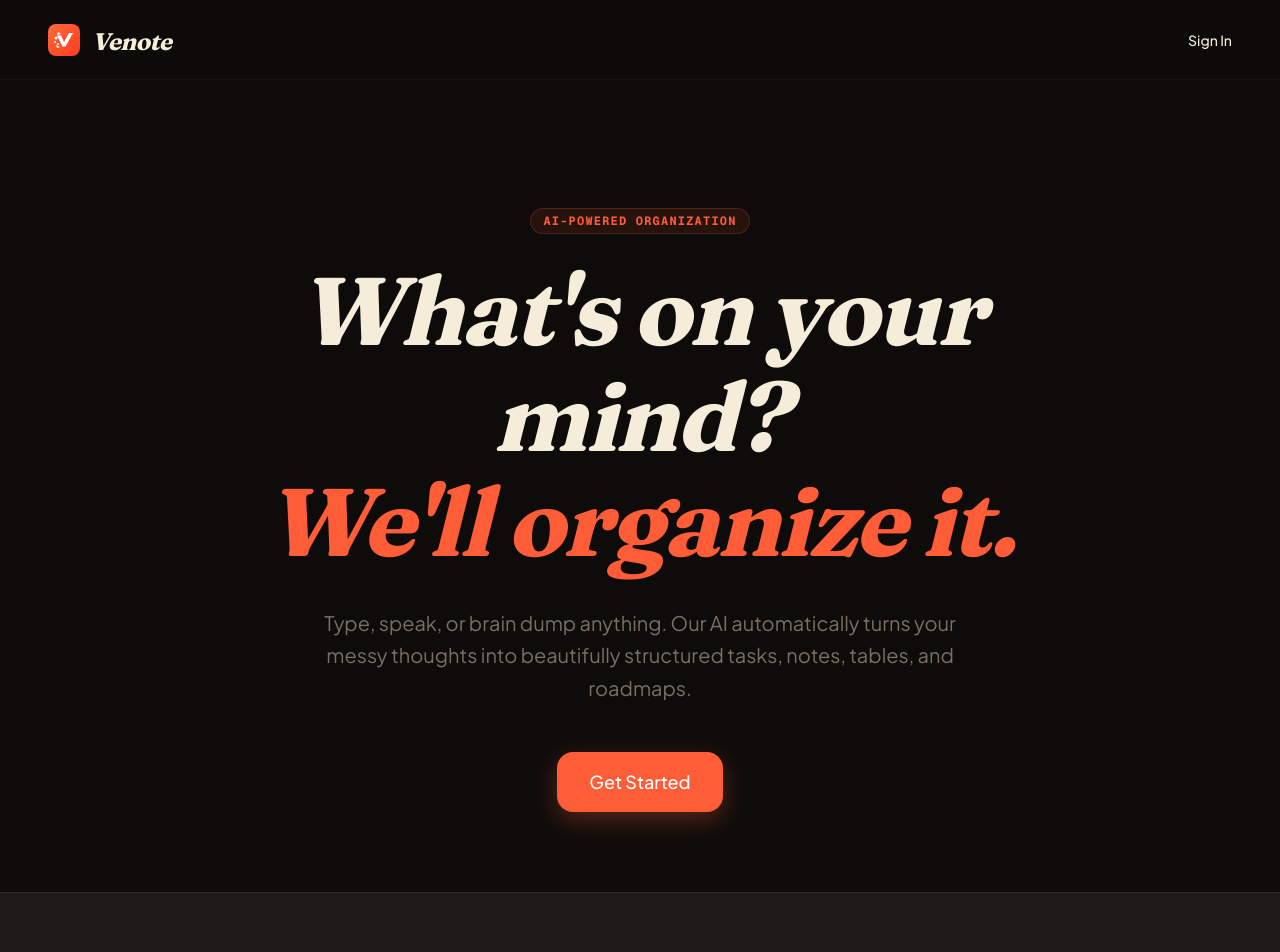
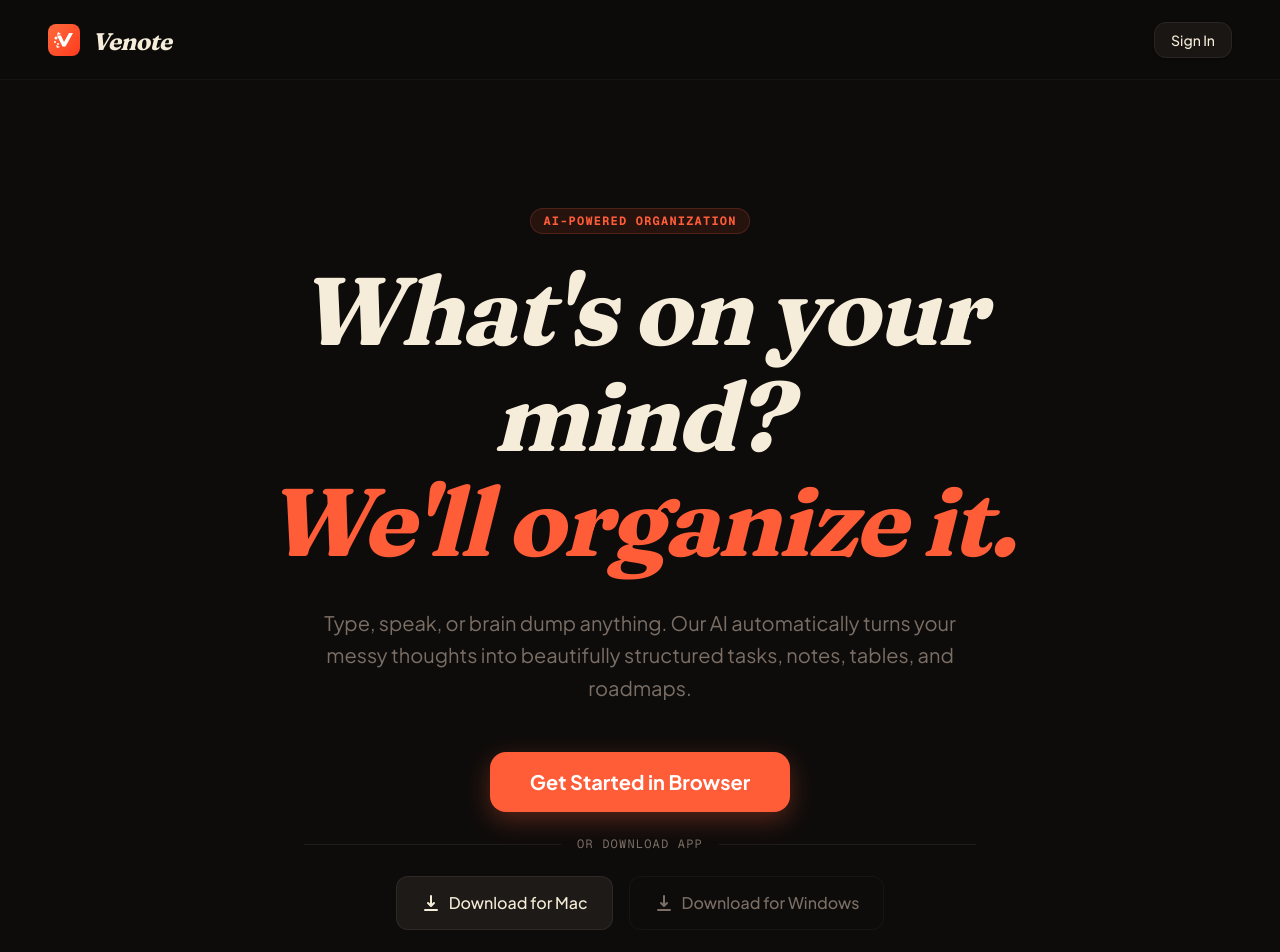
Before and after one commit to vkprofessional1031-svg/Venote, a Next.js app: page / in a window 1280 px wide. Shown: the top 952 px of the page. Built offline with nearby package versions, Linux system fonts and the light colour scheme; no server answers.

Commit message:
Add desktop app downloads to landing page

```diff
--- a/src/app/page.tsx
+++ b/src/app/page.tsx
@@ -8,6 +8,7 @@ import { supabase } from '@/lib/supabase';
 export default function LandingPage() {
   const router = useRouter();
   const [loading, setLoading] = useState(true);
+  const [detectedOS, setDetectedOS] = useState<'mac' | 'windows' | 'other'>('other');
 
   useEffect(() => {
     supabase.auth.getSession().then(({ data: { session } }) => {
@@ -17,7 +18,65 @@ export default function LandingPage() {
         setLoading(false);
       }
     });
+
+    const platform = window.navigator.platform.toLowerCase();
+    const userAgent = window.navigator.userAgent.toLowerCase();
+    if (platform.includes('mac') || userAgent.includes('mac')) {
+      setDetectedOS('mac');
+    } else if (platform.includes('win') || userAgent.includes('win')) {
+      setDetectedOS('windows');
+    }
   }, [router]);
+
+  const ActionButtons = () => (
+    <div className="flex flex-col items-center gap-6 w-full max-w-2xl mt-4">
+      {/* Main Web App CTA */}
+      <Link
+        href="/login"
+        className="px-10 py-4 bg-primary-accent text-white font-bold rounded-2xl hover:brightness-110 transition-all shadow-[0_8px_24px_0_rgba(255,92,56,0.3)] text-xl w-full sm:w-auto text-center"
+      >
+        Get Started in Browser
+      </Link>
+
+      <div className="flex items-center gap-4 w-full">
+        <div className="h-px bg-hairline flex-1"></div>
+        <span className="text-muted-text text-xs font-mono uppercase tracking-widest">or download app</span>
+        <div className="h-px bg-hairline flex-1"></div>
+      </div>
+
+      <div className="flex flex-col sm:flex-row items-center justify-center gap-4 w-full">
+        <a
+          href="https://github.com/vkprofessional1031-svg/Venote/releases/download/v1.0.0/Venote-1.0.0-arm64.dmg"
+          download
+          className={`w-full sm:w-auto px-6 py-3.5 rounded-xl font-medium transition-all flex items-center justify-center gap-2 border ${
+            detectedOS === 'mac' || detectedOS === 'other'
+              ? 'bg-card border-hairline hover:border-primary-accent text-primary-text'
+              : 'bg-background border-hairline/50 text-muted-text hover:text-primary-text'
+          }`}
+        >
+          <svg xmlns="http://www.w3.org/2000/svg" className="h-5 w-5" viewBox="0 0 20 20" fill="currentColor">
+            <path fillRule="evenodd" d="M3 17a1 1 0 011-1h12a1 1 0 110 2H4a1 1 0 01-1-1zm3.293-7.707a1 1 0 011.414 0L9 10.586V3a1 1 0 112 0v7.586l1.293-1.293a1 1 0 111.414 1.414l-3 3a1 1 0 01-1.414 0l-3-3a1 1 0 010-1.414z" clipRule="evenodd" />
+          </svg>
+          Download for Mac
+        </a>
+
+        <a
+          href="https://github.com/vkprofessional1031-svg/Venote/releases/download/v1.0.0/Venote.Setup.1.0.0.exe"
+          download
+          className={`w-full sm:w-auto px-6 py-3.5 rounded-xl font-medium transition-all flex items-center justify-center gap-2 border ${
+            detectedOS === 'windows'
+              ? 'bg-card border-hairline hover:border-primary-accent text-primary-text'
+              : 'bg-background border-hairline/50 text-muted-text hover:text-primary-text'
+          }`}
+        >
+          <svg xmlns="http://www.w3.org/2000/svg" className="h-5 w-5" viewBox="0 0 20 20" fill="currentColor">
+            <path fillRule="evenodd" d="M3 17a1 1 0 011-1h12a1 1 0 110 2H4a1 1 0 01-1-1zm3.293-7.707a1 1 0 011.414 0L9 10.586V3a1 1 0 112 0v7.586l1.293-1.293a1 1 0 111.414 1.414l-3 3a1 1 0 01-1.414 0l-3-3a1 1 0 010-1.414z" clipRule="evenodd" />
+          </svg>
+          Download for Windows
+        </a>
+      </div>
+    </div>
+  );
 
   if (loading) {
     return <div className="min-h-screen bg-background flex items-center justify-center text-primary-text"></div>;
@@ -47,7 +106,10 @@ export default function LandingPage() {
           <span className="font-serif italic font-bold text-2xl tracking-tight leading-none pt-1">Venote</span>
         </div>
         <div>
-          <Link href="/login" className="text-sm font-medium hover:text-primary-accent transition-colors">
+          <Link
+            href="/login"
+            className="text-sm font-medium text-primary-text bg-[#1A1614] hover:bg-[#2A2421] border border-hairline px-4 py-2 rounded-xl transition-all shadow-sm"
+          >
             Sign In
           </Link>
         </div>
@@ -62,15 +124,10 @@ export default function LandingPage() {
           What's on your mind?<br />
           <span className="text-primary-accent">We'll organize it.</span>
         </h1>
-        <p className="text-lg md:text-xl text-muted-text max-w-2xl mb-12 leading-relaxed">
+        <p className="text-lg md:text-xl text-muted-text max-w-2xl mb-8 leading-relaxed">
           Type, speak, or brain dump anything. Our AI automatically turns your messy thoughts into beautifully structured tasks, notes, tables, and roadmaps.
         </p>
-        <Link
-          href="/login"
-          className="px-8 py-4 bg-primary-accent text-white font-medium rounded-2xl hover:brightness-110 transition-all shadow-[0_8px_24px_0_rgba(255,92,56,0.3)] text-lg"
-        >
-          Get Started
-        </Link>
+        <ActionButtons />
       </main>
 
       {/* Feature Highlights */}
@@ -140,14 +197,9 @@ export default function LandingPage() {
       </section>
 
       {/* CTA Section */}
-      <section className="py-24 px-6 text-center">
+      <section className="py-24 px-6 text-center flex flex-col items-center">
         <h2 className="font-serif italic font-bold text-4xl md:text-5xl tracking-tight mb-8">Ready to clear your mind?</h2>
-        <Link
-          href="/login"
-          className="inline-block px-10 py-4 bg-primary-accent text-white font-bold rounded-2xl hover:brightness-110 transition-all shadow-[0_8px_24px_0_rgba(255,92,56,0.3)] text-lg"
-        >
-          Get Started For Free
-        </Link>
+        <ActionButtons />
       </section>
 
       <footer className="border-t border-hairline py-8 text-center text-muted-text text-sm">
```
Also changed, not shown: 1 other file (tests, documents, lock files or other folders).
